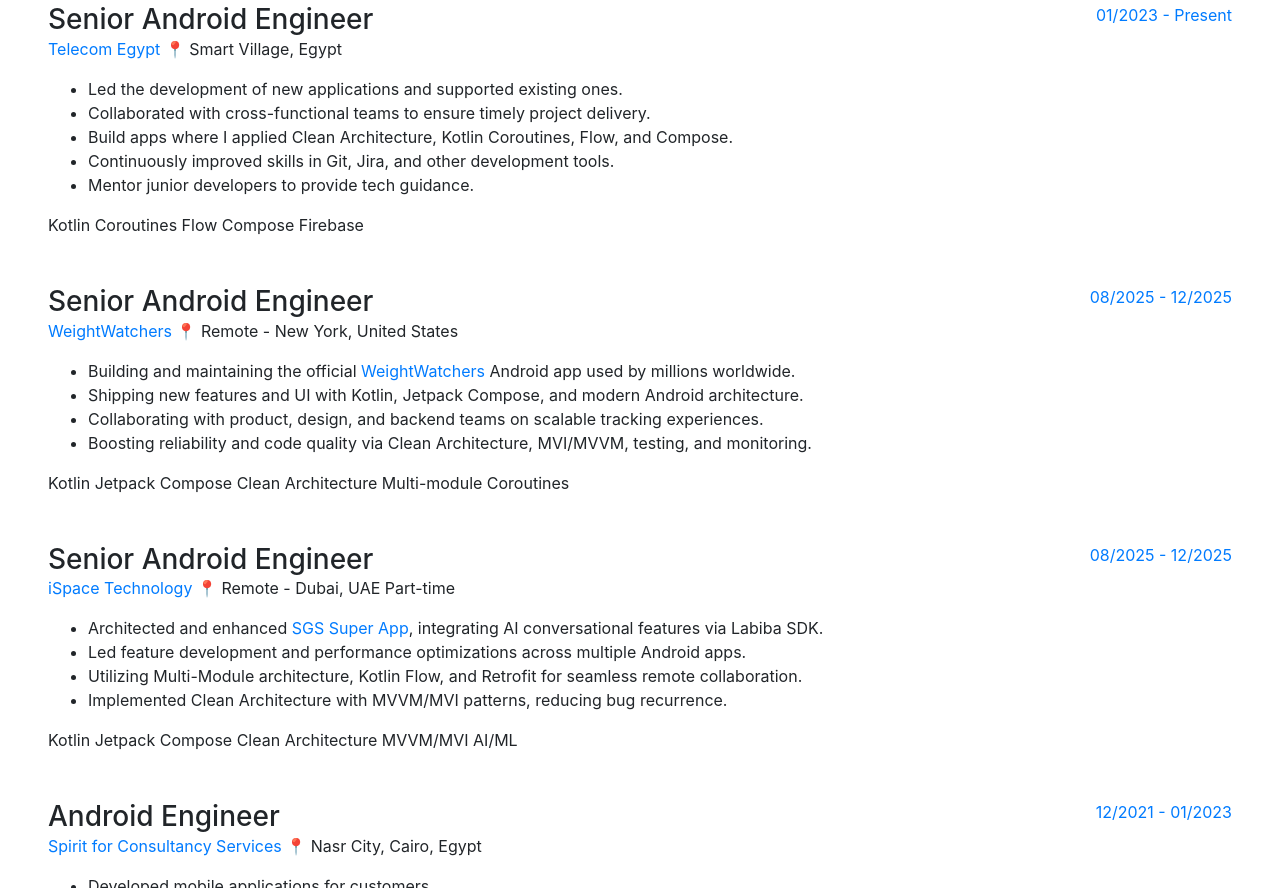
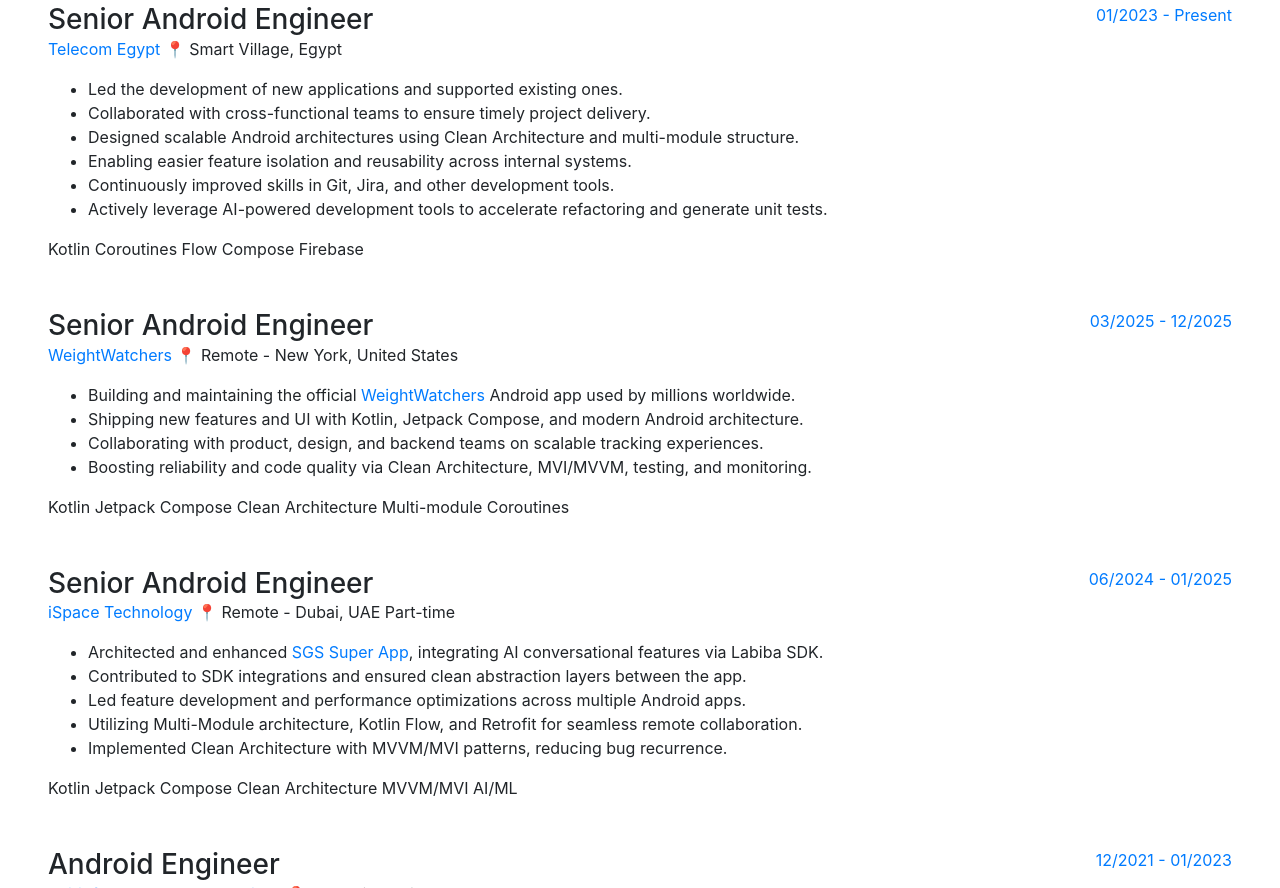
Before and after one commit to mahmoudibrahimabdulfattah/mahmoudibrahimabdulfattah.github.io, a website with bundled scripts: page index.html in a window 1280 px wide. Shown: the part 558-1446 px from the top of the page. Built offline with nearby package versions, Linux system fonts and the light colour scheme.

Commit message:
Update index.html

```diff
--- a/index.html
+++ b/index.html
@@ -117,7 +117,7 @@
           <a href="mailto:mahmoudibrahimabdulfattah@gmail.com" title="Email">
             <i class="fas fa-envelope"></i>
           </a>
-          <a href="https://drive.google.com/file/d/17_YiygaOlRFbgXuxNSPBQpVRs49KO_ST/view?usp=drive_link" target="_blank" class="download-cv-btn" title="Download CV">
+          <a href="https://drive.google.com/file/d/1TC3UEtMtd5q-x2NZWsRSo2KwI3htaWSZ/view?usp=drive_link" target="_blank" class="download-cv-btn" title="Download CV">
             <i class="fas fa-file-pdf"></i>
             <span>Download CV</span>
           </a>
@@ -148,9 +148,10 @@
             <ul class="experience-list">
               <li>Led the development of new applications and supported existing ones.</li>
               <li>Collaborated with cross-functional teams to ensure timely project delivery.</li>
-              <li>Build apps where I applied Clean Architecture, Kotlin Coroutines, Flow, and Compose.</li>
+              <li>Designed scalable Android architectures using Clean Architecture and multi-module structure.</li>
+			  <li>Enabling easier feature isolation and reusability across internal systems.</li>
               <li>Continuously improved skills in Git, Jira, and other development tools.</li>
-              <li>Mentor junior developers to provide tech guidance.</li>
+              <li>Actively leverage AI-powered development tools to accelerate refactoring and generate unit tests.</li>
             </ul>
             <div class="tech-tags">
               <span class="tech-tag">Kotlin</span>
@@ -188,7 +189,7 @@
             </div>
           </div>
           <div class="resume-date text-md-right">
-            <span class="text-primary">08/2025 - 12/2025</span>
+            <span class="text-primary">03/2025 - 12/2025</span>
           </div>
         </div>
 
@@ -203,7 +204,8 @@
             </div>
             <ul class="experience-list">
               <li>Architected and enhanced <a href="https://play.google.com/store/apps/details?id=com.ispace.sgs.app" target="_blank">SGS Super App</a>, integrating AI conversational features via Labiba SDK.</li>
-              <li>Led feature development and performance optimizations across multiple Android apps.</li>
+              <li>Contributed to SDK integrations and ensured clean abstraction layers between the app.</li>
+			  <li>Led feature development and performance optimizations across multiple Android apps.</li>
               <li>Utilizing Multi-Module architecture, Kotlin Flow, and Retrofit for seamless remote collaboration.</li>
               <li>Implemented Clean Architecture with MVVM/MVI patterns, reducing bug recurrence.</li>
             </ul>
@@ -216,7 +218,7 @@
             </div>
           </div>
           <div class="resume-date text-md-right">
-            <span class="text-primary">08/2025 - 12/2025</span>
+            <span class="text-primary">06/2024 - 01/2025</span>
           </div>
         </div>
 
```
